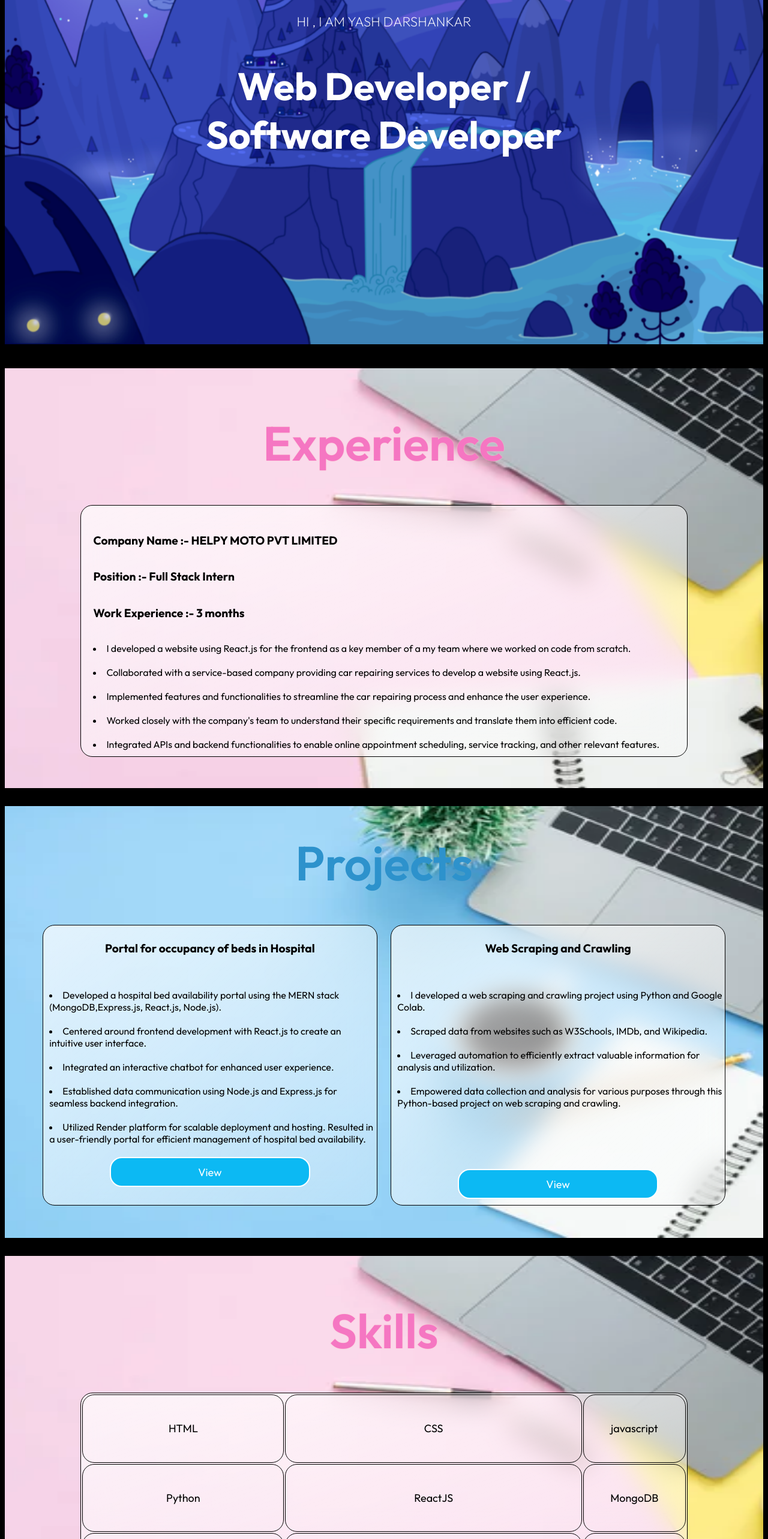
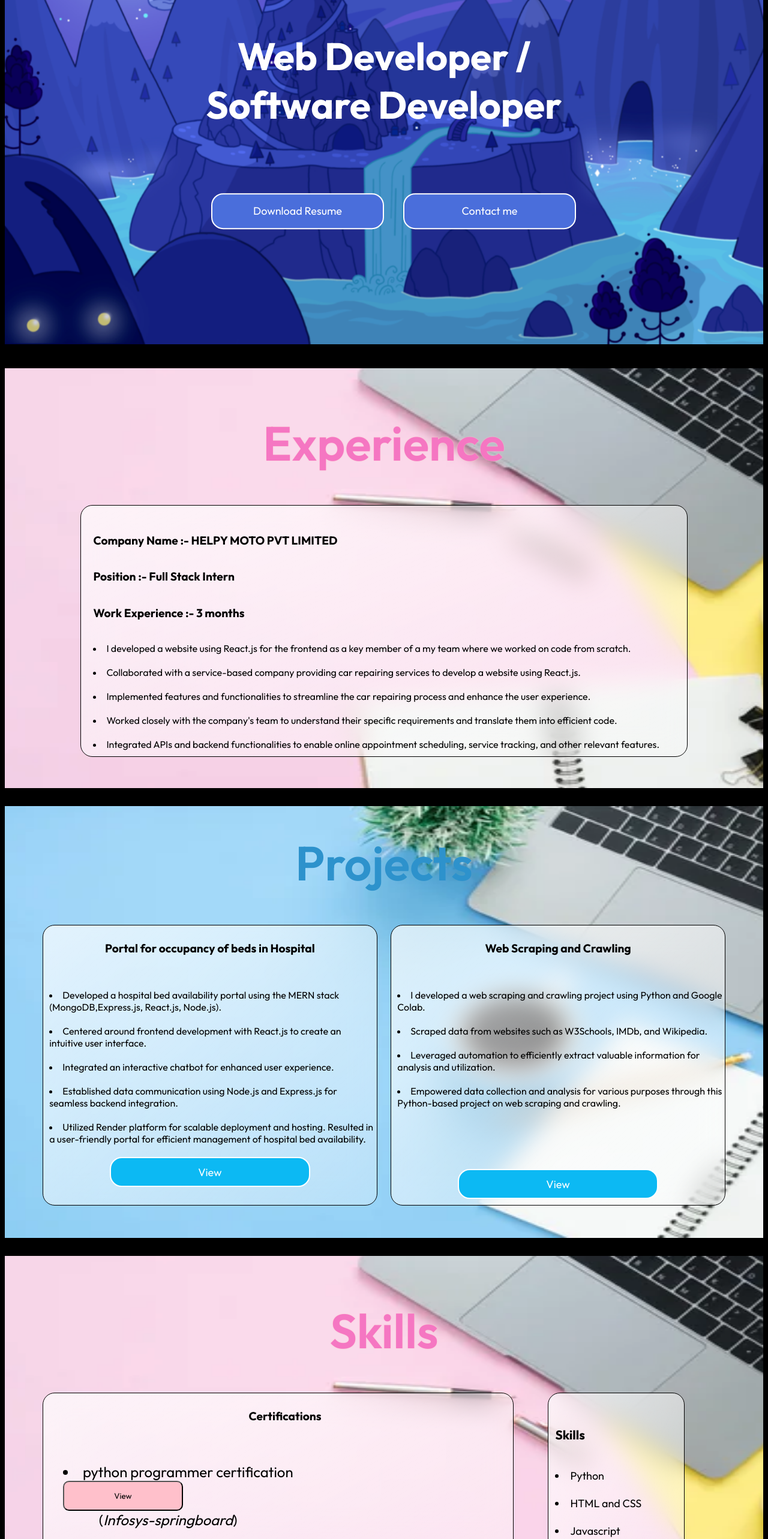
Before and after one commit to yashdarshankar2023/portfolio-react, a React (Create React App) app: page / in a window 1280 px wide. Shown: the part 234-2800 px from the top of the page at 60% size. Built offline with nearby package versions, Linux system fonts and the light colour scheme.

Commit message:
education commit

```diff
--- a/src/components/education.js
+++ b/src/components/education.js
@@ -4,28 +4,61 @@ import "../styles/education.css"
 const education = () => {
   return (
     <div className='Education_Container'>
-        <br/>
+      <br/>
+
         <h1>Education</h1>
-        <div className='college_course'>
+
         <div className='education_box'>
-          <h4>Education</h4>
-          &nbsp;<li>MGM's College of Engineering</li>
+
+          {/* &nbsp;<li>MGM's College of Engineering</li>
           &nbsp;<li>Cambridge jr. college</li>
-          &nbsp;<li>Universal English Medium School</li>
+          &nbsp;<li>Universal English Medium School</li> */}
+          <table className='education_table'>
+            <tr>
+            <th> SR no</th>
+            <th> Name of College</th>
+            <th> Boards / Degrees</th>
+            <th> Starting Date</th>
+            <th> Ending Date</th>
+            <th> CGPA / Percentage Obtained</th>
+
+
+
+            </tr>
+            <tr>
+              <td>1.</td>
+              <td>MGM's college of engineering, Nanded</td>
+              <td>BTECH</td>
+              <td>July 11,   2019</td>
+              <td>Recently Completed</td>
+              <td>8.66 CGPA</td>
+            </tr>
+            <tr>
+              <td>2.</td>
+              <td>Cambridge jr. College</td>
+              <td>HSC</td>
+              <td>June 11, 2018</td>
+              <td>June 11, 2019</td>
+              <td>62.46%</td>
+            </tr>
+            <tr>
+              <td>3.</td>
+              <td>Universal English Medium School</td>
+              <td>SSC</td>
+              <td>June 27, 2016</td>
+              <td>June 27, 2017</td>
+              <td>84.60%</td>
+            </tr>
+
+          </table>
 
         </div>
-      <div className='course_box'>
-          <h4>Courses</h4>
-          &nbsp;<li>python programmer certification&nbsp;&nbsp;&nbsp;&nbsp;&nbsp;&nbsp;&nbsp;&nbsp;&nbsp;&nbsp;&nbsp;&nbsp;&nbsp;&nbsp;&nbsp;&nbsp;&nbsp;&nbsp;&nbsp;&nbsp;&nbsp;&nbsp;&nbsp;&nbsp;&nbsp;&nbsp;&nbsp;&nbsp;&nbsp;&nbsp;&nbsp;&nbsp;&nbsp;&nbsp;&nbsp;&nbsp;&nbsp;&nbsp;&nbsp;&nbsp;&nbsp;&nbsp;&nbsp;&nbsp;&nbsp;&nbsp;&nbsp;&nbsp;&nbsp;&nbsp;&nbsp;&nbsp;&nbsp;<a href="https://drive.google.com/file/d/1mlO1Gt3tzHE34mjpoi38ybQ0gTs3pffU/view?usp=sharing"><button >View</button></a><br/>&nbsp;&nbsp;&nbsp;&nbsp;&nbsp;&nbsp;&nbsp;&nbsp;&nbsp;&nbsp;&nbsp;&nbsp;(<i>Infosys-springboard</i>)<br/><br/><br/></li>
-          &nbsp;<li>The joy of computing using python&nbsp;&nbsp;&nbsp;&nbsp;&nbsp;&nbsp;&nbsp;&nbsp;&nbsp;&nbsp;&nbsp;&nbsp;&nbsp;&nbsp;&nbsp;&nbsp;&nbsp;&nbsp;&nbsp;&nbsp;&nbsp;&nbsp;&nbsp;&nbsp;&nbsp;&nbsp;&nbsp;&nbsp;&nbsp;&nbsp;&nbsp;&nbsp;&nbsp;&nbsp;&nbsp;&nbsp;&nbsp;&nbsp;&nbsp;&nbsp;&nbsp;&nbsp;&nbsp;&nbsp;&nbsp;&nbsp;&nbsp;&nbsp;&nbsp;&nbsp;&nbsp;&nbsp;&nbsp;<a href="https://drive.google.com/file/d/11pv1225pBjwLrZ8eBiAs8FfhMxtrBHcg/view?usp=sharing"><button>View</button></a><br/>&nbsp;&nbsp;&nbsp;&nbsp;&nbsp;&nbsp;&nbsp;&nbsp;&nbsp;&nbsp;&nbsp;&nbsp;(<i>NPTEL</i>)<br/><br/><br/></li>
 
-
-      </div>
     </div>
 
 
 
-    </div>
+
   )
 }
 
--- a/src/components/home.js
+++ b/src/components/home.js
@@ -1,9 +1,16 @@
-import "../styles/heroimagestyles.css";
+import "../styles/homestyles.css";
 import React from 'react'
 import  Image1  from "../assets/portfolio5.png";
 
 
 const Home = () => {
+  const redirectToResume = () => {
+    window.open('https://drive.google.com/file/d/1FvdLCNRHZ4FMF4nMuFBIVY_qzEZ49Sh6/view?usp=sharing', '_blank');
+  };
+
+  const redirectToContact = () => {
+    window.open('https://hospital-project-bmi1.onrender.com/', '_blank');
+  };
 
 
   return (
@@ -16,6 +23,15 @@ const Home = () => {
         <div className="content">
             <p> Hi , I am yash darshankar</p>
             <h1>Web Developer / Software Developer</h1>
+            <br/><br/>
+
+            <a><button onClick={redirectToResume}>Download Resume</button></a>
+            <a href="mailto:yashhdarshankar@gmail.com"><button>Contact me</button></a>
+
+
+
+
+
 
 
         </div>
--- a/src/components/skill.js
+++ b/src/components/skill.js
@@ -6,26 +6,57 @@ const skill = () => {
   return (
 
     <div className='Skills_Container'>
+      <br />
+      <h1>Skills</h1>
+      <div className='college_course'>
+
+
+        <div className='course_box'>
+          <h4>Certifications</h4>
+          &nbsp;<li>python programmer certification&nbsp;&nbsp;&nbsp;&nbsp;&nbsp;&nbsp;&nbsp;&nbsp;&nbsp;&nbsp;&nbsp;&nbsp;&nbsp;&nbsp;&nbsp;&nbsp;&nbsp;&nbsp;&nbsp;&nbsp;&nbsp;&nbsp;&nbsp;&nbsp;&nbsp;&nbsp;&nbsp;&nbsp;&nbsp;&nbsp;&nbsp;&nbsp;&nbsp;&nbsp;&nbsp;&nbsp;&nbsp;&nbsp;&nbsp;&nbsp;&nbsp;&nbsp;&nbsp;&nbsp;&nbsp;&nbsp;&nbsp;&nbsp;&nbsp;<a href="https://drive.google.com/file/d/1mlO1Gt3tzHE34mjpoi38ybQ0gTs3pffU/view?usp=sharing"><button >View</button></a><br />&nbsp;&nbsp;&nbsp;&nbsp;&nbsp;&nbsp;&nbsp;&nbsp;&nbsp;&nbsp;&nbsp;&nbsp;(<i>Infosys-springboard</i>)<br /></li>
+          &nbsp;<li>The joy of computing using python&nbsp;&nbsp;&nbsp;&nbsp;&nbsp;&nbsp;&nbsp;&nbsp;&nbsp;&nbsp;&nbsp;&nbsp;&nbsp;&nbsp;&nbsp;&nbsp;&nbsp;&nbsp;&nbsp;&nbsp;&nbsp;&nbsp;&nbsp;&nbsp;&nbsp;&nbsp;&nbsp;&nbsp;&nbsp;&nbsp;&nbsp;&nbsp;&nbsp;&nbsp;&nbsp;&nbsp;&nbsp;&nbsp;&nbsp;&nbsp;&nbsp;&nbsp;&nbsp;&nbsp;&nbsp;<a href="https://drive.google.com/file/d/11pv1225pBjwLrZ8eBiAs8FfhMxtrBHcg/view?usp=sharing"><button>View</button></a><br />&nbsp;&nbsp;&nbsp;&nbsp;&nbsp;&nbsp;&nbsp;&nbsp;&nbsp;&nbsp;&nbsp;&nbsp;(<i>NPTEL</i>)<br /></li>
+          &nbsp;<li>Hackerrank certifications &nbsp;&nbsp;&nbsp;&nbsp;&nbsp;&nbsp;&nbsp;&nbsp;&nbsp;&nbsp;&nbsp;&nbsp;&nbsp;&nbsp;&nbsp;&nbsp;&nbsp;&nbsp;&nbsp;&nbsp;&nbsp;&nbsp;&nbsp;&nbsp;&nbsp;&nbsp;&nbsp;&nbsp;&nbsp;&nbsp;&nbsp;&nbsp;&nbsp;&nbsp;&nbsp;&nbsp;&nbsp;&nbsp;&nbsp;&nbsp;&nbsp;&nbsp;&nbsp;&nbsp;&nbsp;&nbsp;&nbsp;&nbsp;&nbsp;&nbsp;&nbsp;&nbsp;&nbsp;&nbsp;&nbsp;&nbsp;&nbsp;&nbsp;&nbsp;&nbsp;&nbsp;<a href="https://www.hackerrank.com/yashdarshankar?hr_r=1" target='blank'><button>View</button></a><br />&nbsp;&nbsp;&nbsp;&nbsp;&nbsp;&nbsp;&nbsp;&nbsp;&nbsp;&nbsp;&nbsp;&nbsp;(<i>5 star in python</i>)<br /></li>
+
+
+        </div>
+        <div className='skill_box'>
         <br/>
-      <h1>Skills</h1>
-      <table>
+           <h3>Skills</h3>
+          {/* <table className='skill_table'>
             <tr>
 
-    <td>HTML</td>
-    <td>CSS</td>
-    <td>javascript</td>
+              <td><li>HTML</li></td>
+              <td><li>CSS</li></td>
+              <td><li>javascript</li></td>
             </tr>
             <tr>
-    <td>Python</td>
-    <td>ReactJS</td>
-    <td>MongoDB</td>
+              <td><li>Python</li></td>
+              <td><li>ReactJS</li></td>
+              <td><li>MongoDB</li></td>
             </tr>
             <tr>
-    <td>NodeJs and Express</td>
-    <td>Data Structure and Algorithm</td>
-    <td>DBMS</td>
+              <td><li>NodeJs</li></td>
+              <td><li>DSA</li></td>
+              <td><li>DBMS</li></td>
             </tr>
-</table>
+          </table> */}
+            <br/>
+          <li>Python</li>
+          <br/>
+          <li>HTML and CSS</li>
+          <br/>
+          <li>Javascript</li>
+          <br/>
+          <li>DBMS</li>
+          <br/>
+          <li>MERN Stack</li>
+          <br/>
+          <li>DSA</li><br/>
+
+
+        </div>
+
+      </div>
     </div>
   )
 }
--- a/src/styles/education.css
+++ b/src/styles/education.css
@@ -24,57 +24,32 @@
     z-index: 3;
 }
 .education_box{
-    width:49%;
-    height: 100%;
+    width:90%;
+    height: 60%;
+    margin-left: 5%;
     background-color: white;
     background: linear-gradient(to right bottom, rgba(255,255,255,0.7),rgba(255,255,255,0.3));
-    border-radius: 20px;
     z-index: 4;
     backdrop-filter: blur(20px);
-    border: 1px solid black;
 }
 .education_box h4{
     color: black;
     text-align: center;
-
+}
+.education_table {
+    width: 100%;
+    height: 100%;
+    border-radius: 20px;
+    z-index: 3;
+    border: 1px solid black;
+    border-collapse: collapse;
+}
+.education_table td, .education_table th {
+    border: 1px solid gray;
+    text-align: center;
 }
 
-.course_box{
-    width:49%;
-    height: 100%;
-    margin-left: 2%;
-    background-color: white;
-    background: linear-gradient(to right bottom, rgba(255,255,255,0.7),rgba(255,255,255,0.3));
-    border-radius: 20px;
-    z-index: 4;
-    backdrop-filter: blur(20px);
-    border: 1px solid black;
-}
-.course_box h4{
-    color: black;
-    text-align: center;
 
-}
-.course_box li{
-    margin-left: 10px;
-}
-.education_box li{
-    margin-left: 10px;
-}
-.course_box button{
-    border-radius: 10px;
-    height: 40px;
-    width: 120px;
-    background-color: pink;
-
-}
-.course_box button:hover{
-
-
-    background-color: rgb(241, 127, 127);
-
-
-}
 @media screen and (max-width: 600px) {
     .Education_Container{
         height: 1400px;
--- a/src/styles/heroimagestyles.css
+++ b/src/styles/homestyles.css
@@ -50,6 +50,25 @@
 .content .btn{
     margin: 1rem 0.2rem;
 }
+
+.hero .content > a > button{
+    width: 45%;
+    height: 60px;
+    border-radius: 20px;
+    /* background-color: rgb(12, 185, 243); */
+    background-color: rgb(74, 110, 219);
+
+    color: white;
+    border-radius: 20px;
+    border: solid 2px white;
+    font-size: large;
+    margin-left: 5%;
+
+}
+.hero .content > a > button:hover{
+    opacity: 0.7;
+}
+
 @media screen and (max-width: 640px){
     .hero .content h1{
         font-size: 3rem;
--- a/src/styles/navbarstyles.css
+++ b/src/styles/navbarstyles.css
@@ -20,7 +20,7 @@
     align-items: center;
     padding: 1rem;
     position: fixed;
-    width:100%;
+    width:99%;
     height: 90px;
     z-index: 10;/*it can be 4*/
     /* background-color: black; */
--- a/src/styles/skills.css
+++ b/src/styles/skills.css
@@ -16,26 +16,67 @@
     font-size: 80px;
     font-weight: 600;
 }
-table{
-    align-items: center;
-    align-self: center;
-    align-content: center;
+.skill_box{
+    width: 20%;
+    height: 105%;
     background-color: white;
     background: linear-gradient(to right bottom, rgba(255,255,255,0.7),rgba(255,255,255,0.3));
     border-radius: 20px;
     z-index: 3;
     backdrop-filter: blur(20px);
-    width: 80%;
-    height: 50%;
-    margin-left: 10%;
     border: 1px solid black;
+    border-collapse: collapse;
+    padding: 1%;
+    margin-left: 5%;
+    font-size: large;
 
 }
-td,th{
+/* .skill_table{
+
+    width: 100%;
+    height: 80%;
+
+
+
+}
+.skill_table td,.skill_table th{
     padding: 1%;
     font-size: large;
-    border: 1px solid black;
+
     border-radius: 20px;
     text-align: center;
 
+
+} */
+
+.course_box{
+    width:69%;
+    height: 105%;
+    background-color: white;
+    background: linear-gradient(to right bottom, rgba(255,255,255,0.7),rgba(255,255,255,0.3));
+    border-radius: 20px;
+    z-index: 4;
+    backdrop-filter: blur(20px);
+    border: 1px solid black;
+    font-size: x-large;
+    padding-left: 2%;
 }
+.course_box h4{
+    color: black;
+    text-align: center;
+
+}
+.course_box li{
+    margin-left: 10px;
+}
+
+.course_box button{
+    border-radius: 10px;
+    height: 50px;
+    width: 200px;
+    background-color: pink;
+
+}
+.course_box button:hover{
+    background-color: rgb(241, 127, 127);
+}
```
Lines whose indentation alone changed are shown as unchanged.
